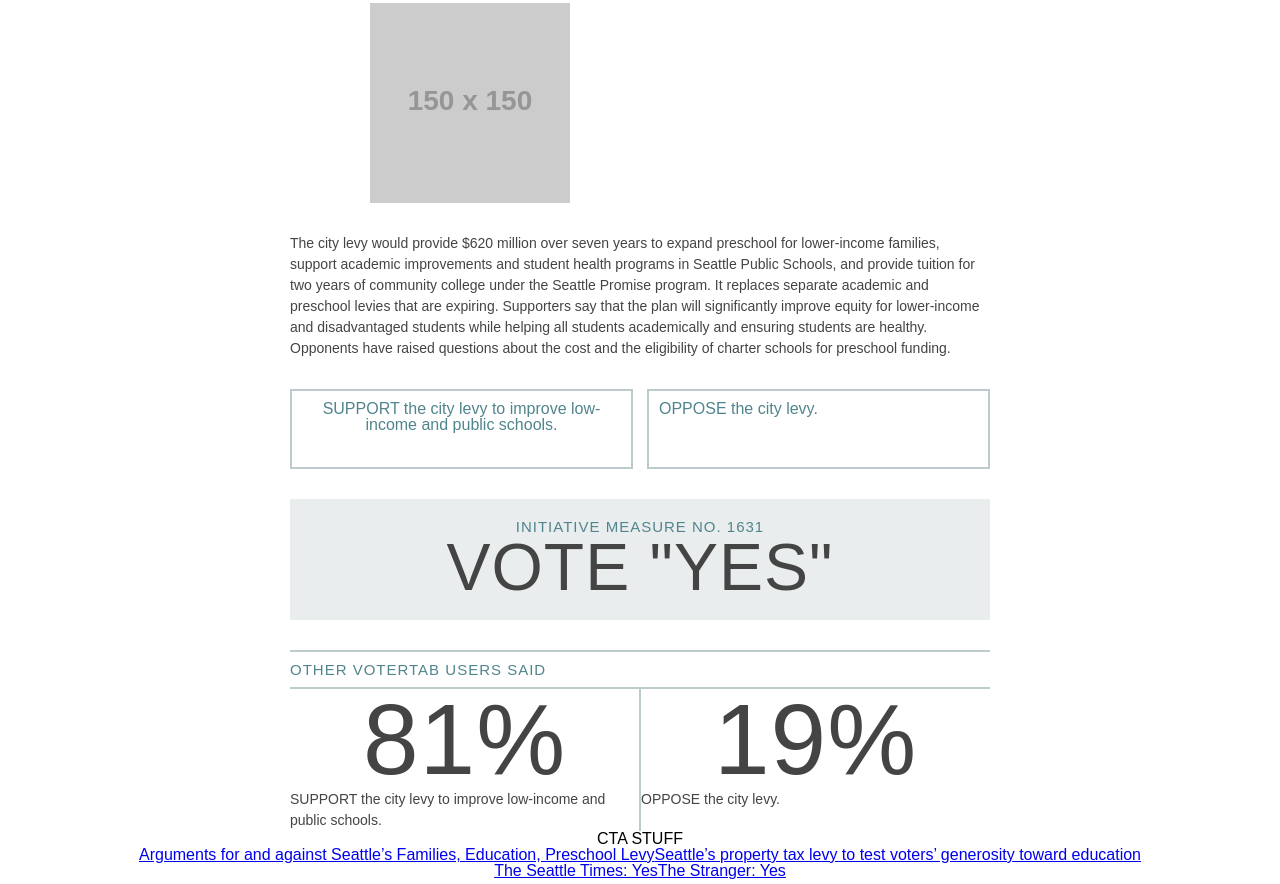
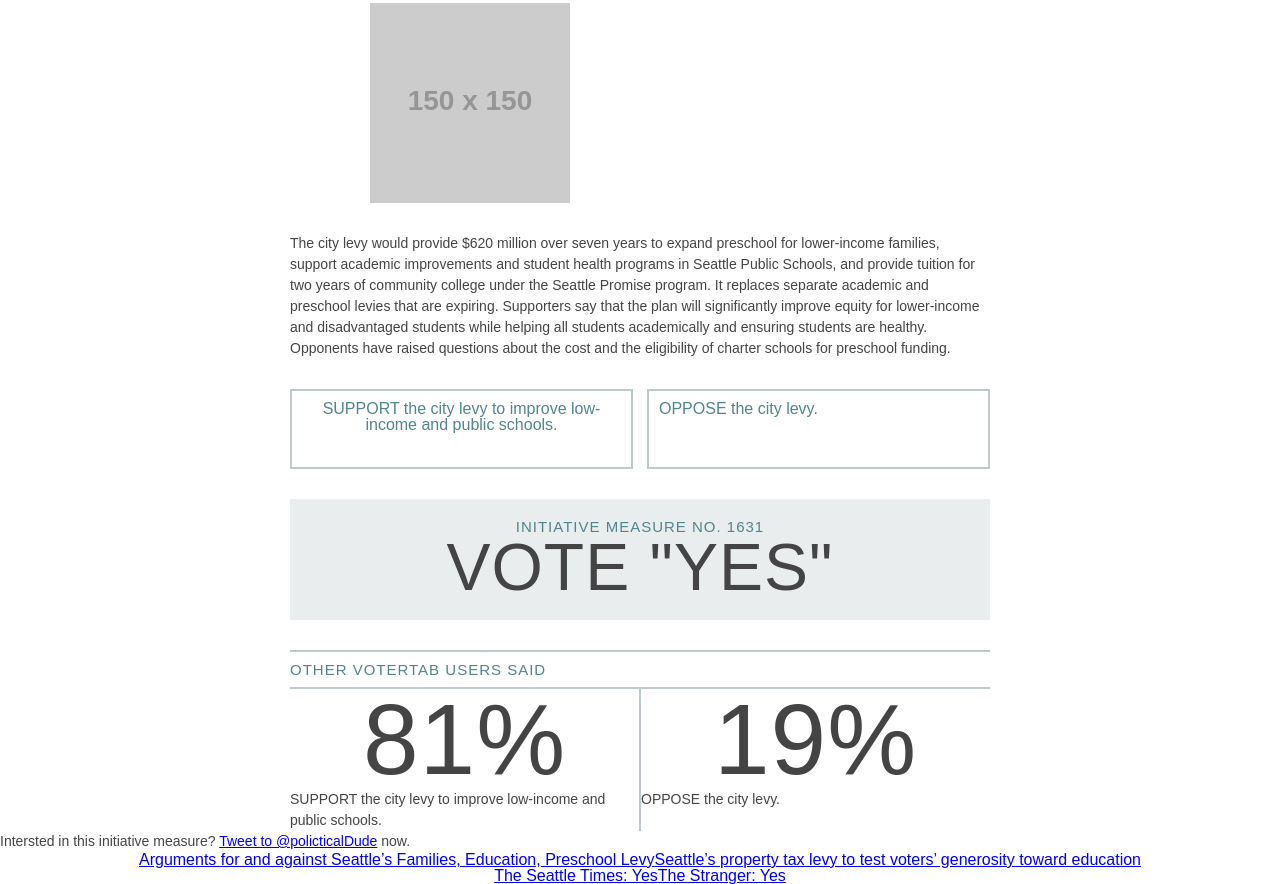
Before and after one commit to GomaGames/VoterTab, a website: page dist/index.html in a window 1280 px wide. Shown: the part 495-1379 px from the top of the page. Drawn offline with Linux system fonts and the light colour scheme; placeholder pictures from the web are drawn by us; a web font is replaced by a local one.

Commit message:
adds twitter CTA

```diff
--- a/dist/index.html
+++ b/dist/index.html
@@ -57,7 +57,8 @@
       </div>
 
       <div class="call-to-action hidden">
-        CTA STUFF
+        <p>Intersted in this initiative measure? <a href="https://twitter.com/intent/tweet?screen_name=policticalDude&ref_src=twsrc%5Etfw" class="twitter-mention-button" data-show-count="false">Tweet to @policticalDude</a><script async src="https://platform.twitter.com/widgets.js" charset="utf-8"></script> now.</p>
+
       </div>
 
       <div class="read-more hidden">
```
